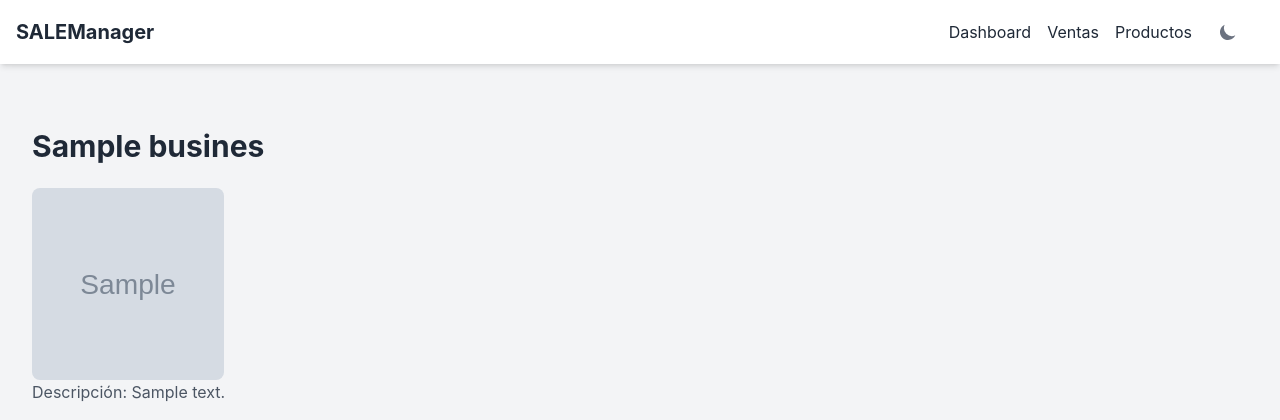
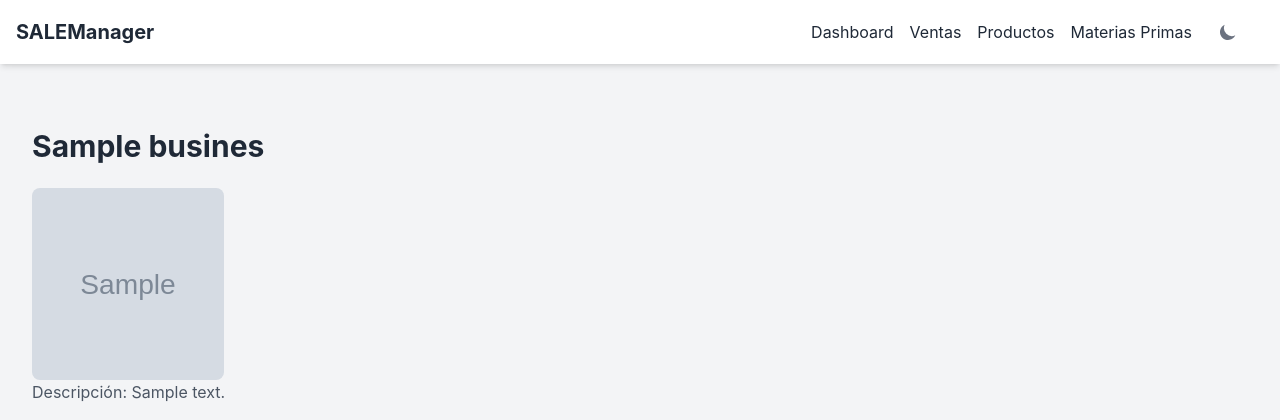
Before and after one commit to jravalug/salemanager, a Flask app: page /business/1 in a window 1280 px wide. Shown: the top 420 px of the page. Run offline with Flask 2, Linux system fonts and the light colour scheme; tables that the repository leaves empty hold one stand-in row (values such as "Sample post"); grey boxes marked "Sample" are stand-in pictures; style sheets or scripts are compiled from the project's sources; some libraries are stand-ins or nearby versions.

Commit message:
add raw material to nav menu

```diff
--- a/app/templates/base.html
+++ b/app/templates/base.html
@@ -76,6 +76,13 @@
                   href="{{ url_for('product.list', business_id=business.id) }}"
                   class="text-muted-foreground transition-colors hover:text-foreground"
                   >Productos</a
+                >
+              </li>
+              <li>
+                <a
+                  href="{{ url_for('raw_material.list', business_id=business.id) }}"
+                  class="text-muted-foreground transition-colors hover:text-foreground"
+                  >Materias Primas</a
                 >
               </li>
             {% else %}
```
